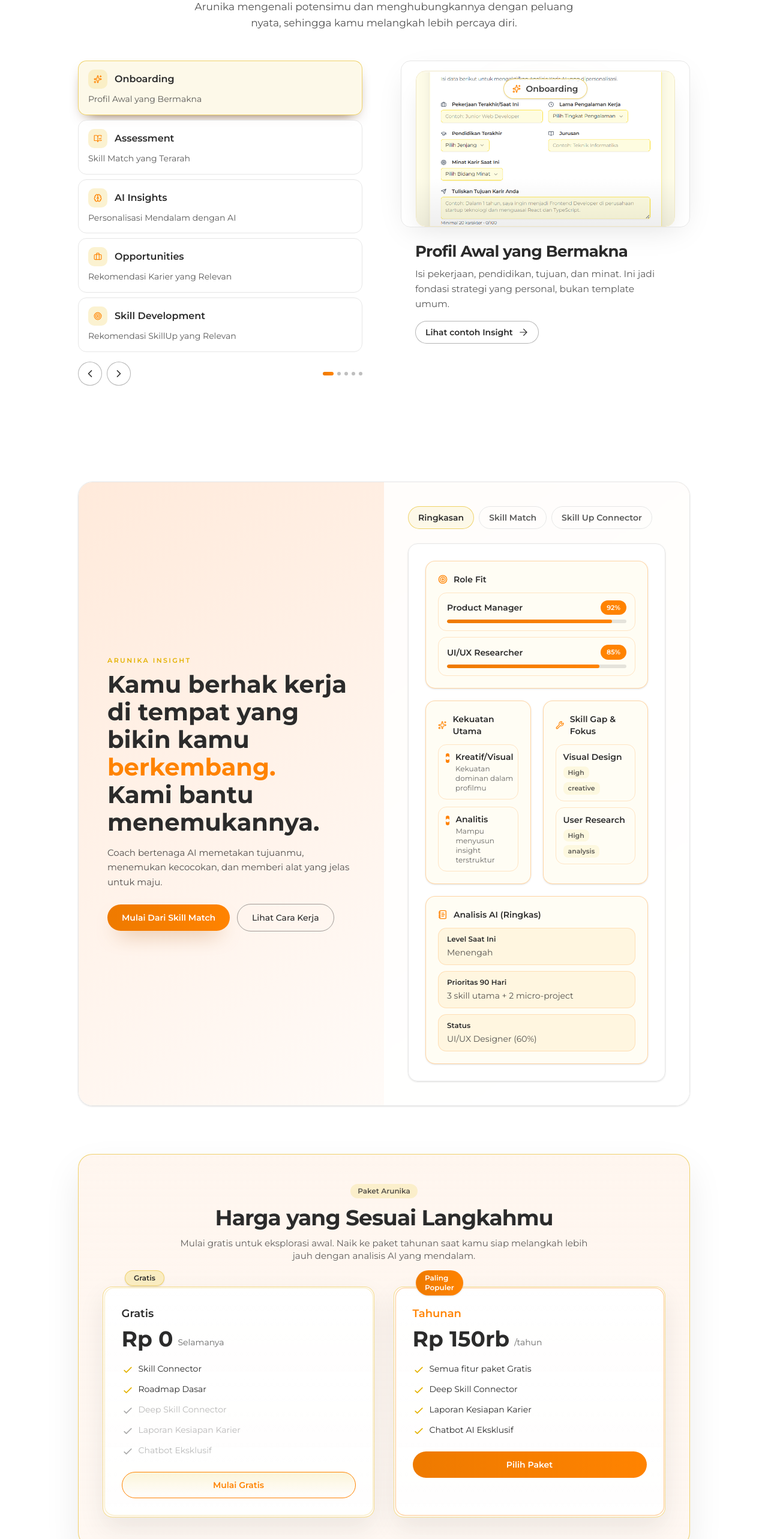
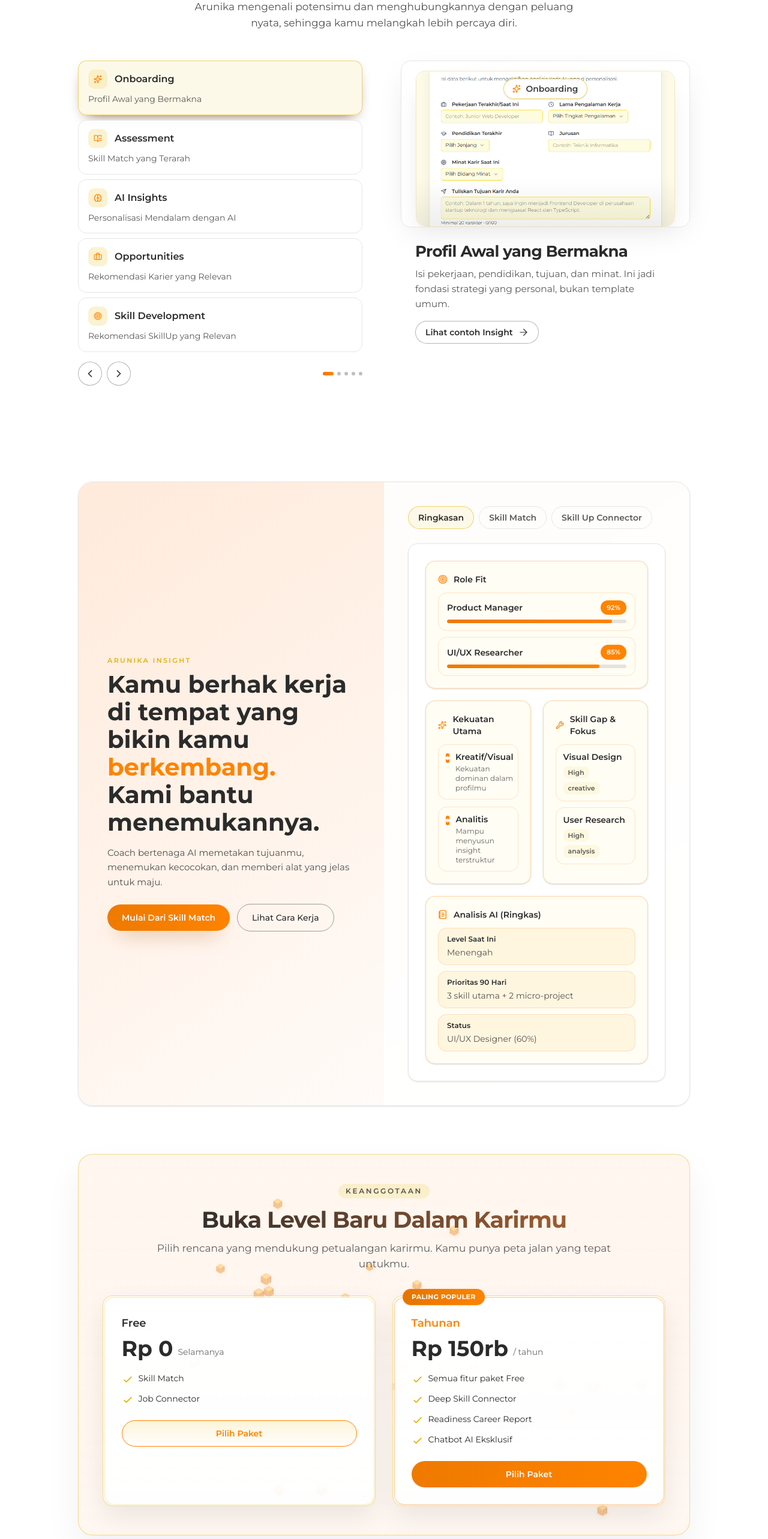
Before and after one commit to dewi-sartika-pi-arunika25/Arunika_FE, a Next.js app: page / in a window 1280 px wide. Shown: the part 1160-3726 px from the top of the page at 60% size. Built offline with nearby package versions, Linux system fonts and the light colour scheme.

Commit message:
feat(pricing): redesign section + UX copy baru; cards lebih ramping; cursor-reactive floating icons; drop AnimatedBadge & Snow; perbaiki badge prop

```diff
--- a/src/components/pricing/AnimatedBadge.jsx
+++ /dev/null
@@ -1,36 +0,0 @@
-"use client";
-import { motion } from "framer-motion";
-
-export default function AnimatedBadge({
-  label = "Gratis",
-  tone = "free", // "free" | "pro"
-  className = "",
-}) {
-  const isPro = tone === "pro";
-
-  return (
-    <motion.div
-      aria-hidden
-      initial={{ opacity: 0, y: -6 }}
-      animate={{ opacity: 1, y: 0 }}
-      whileHover={{ scale: 1.05, rotate: isPro ? 1.5 : -1.5 }}
-      transition={{ type: "spring", stiffness: 300, damping: 22 }}
-      className={[
-        "absolute -top-4 left-5 z-10 rounded-full px-3.5 py-1 text-xs font-semibold",
-        "backdrop-blur-md shadow-sm border",
-        className,
-      ].join(" ")}
-      style={{
-        color: isPro ? "#fff" : "var(--text)",
-        background: isPro
-          ? "linear-gradient(90deg, color-mix(in oklab, var(--primary) 95%, black), var(--primary))"
-          : "color-mix(in oklab, var(--accent-3) 60%, transparent)",
-        borderColor: isPro
-          ? "color-mix(in oklab, var(--primary) 50%, transparent)"
-          : "color-mix(in oklab, var(--accent-2) 45%, transparent)",
-      }}
-    >
-      {label}
-    </motion.div>
-  );
-}
--- /dev/null
+++ b/src/components/pricing/FloatingIcons.jsx
@@ -0,0 +1,105 @@
+"use client";
+
+import { useEffect, useMemo, useRef, useState } from "react";
+
+/**
+ * Floating icons yang:
+ * - HANYA dirender setelah mount (hindari hydration mismatch)
+ * - Ikut arah kursor (parallax halus)
+ * - Posisi & ukuran stabil selama sesi (di-random sekali saat mount)
+ */
+export default function FloatingIcons({
+  className = "",
+  icon = "/icon.svg",
+  count = 18,
+  size = [14, 22],          // [min, max] px
+  drift = [6, 14],          // [min, max] px amplitudo sway
+  speed = [8, 16],          // [min, max] s durasi
+  areaPadding = 24,         // margin dari tepi container
+}) {
+  const [mounted, setMounted] = useState(false);
+  const [mouse, setMouse] = useState({ x: 0, y: 0 });
+  const boxRef = useRef(null);
+
+  // render client-only (mencegah SSR vs CSR beda angka -> hydration error)
+  useEffect(() => setMounted(true), []);
+  useEffect(() => {
+    const el = boxRef.current;
+    if (!el) return;
+    const onMove = (e) => {
+      const rect = el.getBoundingClientRect();
+      const cx = rect.left + rect.width / 2;
+      const cy = rect.top + rect.height / 2;
+      const x = (e.clientX - cx) / rect.width;   // -0.5 .. 0.5
+      const y = (e.clientY - cy) / rect.height;  // -0.5 .. 0.5
+      setMouse({ x, y });
+    };
+    window.addEventListener("pointermove", onMove, { passive: true });
+    return () => window.removeEventListener("pointermove", onMove);
+  }, []);
+
+  // generate titik stabil (sekali saat mount)
+  const items = useMemo(() => {
+    if (!mounted) return [];
+    const rand = (min, max) => min + Math.random() * (max - min);
+    return Array.from({ length: count }).map(() => ({
+      top:    `${rand(8, 92)}%`,
+      left:   `${rand(8, 92)}%`,
+      size:   Math.round(rand(size[0], size[1])),
+      drift:  rand(drift[0], drift[1]),
+      dur:    rand(speed[0], speed[1]),
+      delay:  -rand(0, 8),
+    }));
+    // eslint-disable-next-line react-hooks/exhaustive-deps
+  }, [mounted]);
+
+  if (!mounted) return null;
+
+  return (
+    <div
+      ref={boxRef}
+      className={`pointer-events-none absolute inset-0 ${className}`}
+      style={{ zIndex: 0, padding: areaPadding }}
+      aria-hidden
+    >
+      <style jsx>{`
+        @keyframes floatY {
+          0%,100% { transform: translateY(calc(var(--drift) * -1)); }
+          50%     { transform: translateY(var(--drift)); }
+        }
+        @keyframes swayX {
+          0%,100% { transform: translateX(calc(var(--drift) * -1)); }
+          50%     { transform: translateX(var(--drift)); }
+        }
+      `}</style>
+
+      {items.map((it, i) => {
+        // parallax ringan mengikuti mouse
+        const parallaxX = mouse.x * 8; // px +/-
+        const parallaxY = mouse.y * 8;
+
+        return (
+          <img
+            key={i}
+            src={icon}
+            alt=""
+            className="absolute opacity-60"
+            style={{
+              top: it.top,
+              left: it.left,
+              width: it.size,
+              height: it.size,
+              filter: "drop-shadow(0 2px 6px rgba(0,0,0,.10))",
+              transform: `translate(${parallaxX}px, ${parallaxY}px)`,
+              animation: `floatY ${it.dur}s ease-in-out ${it.delay}s infinite`,
+              // tambahin swayX tipis via CSS variable + composite di parent:
+              // di sini cukup floatY agar hemat repaint
+              // kalau mau double anim, bisa kombinasikan matrix/translate lain
+              ["--drift"]: `${it.drift}px`,
+            }}
+          />
+        );
+      })}
+    </div>
+  );
+}
--- a/src/components/pricing/PlanCard.jsx
+++ b/src/components/pricing/PlanCard.jsx
@@ -2,7 +2,6 @@
 
 import { useState } from "react";
 import { motion } from "framer-motion";
-import AnimatedBadge from "./AnimatedBadge";
 
 export default function PlanCard({
   name,
@@ -11,7 +10,7 @@
   features = [],           // [{ label: string, on: boolean }]
   cta = "Pilih Paket",
   highlighted = false,     // untuk paket Tahunan
-  badge,                   // { label: string, tone?: "free" | "pro" }
+  badge,                   // string | { label: string, tone?: "free" | "pro" }
   maxWidth = "520px",
   hoverGlow = false,       // "orange" | false
 }) {
@@ -19,7 +18,14 @@
   const primary = "var(--primary)";
   const text = "var(--text)";
 
-  // palet glow oranye agar nyambung
+  // ===== Normalisasi badge =====
+  // Boleh kirim string atau object. Jangan render object mentah!
+  const badgeLabel = typeof badge === "string" ? badge : badge?.label;
+  const badgeTone  = typeof badge === "string"
+    ? (highlighted ? "pro" : "free")
+    : badge?.tone ?? (highlighted ? "pro" : "free");
+
+  // Palet glow oranye agar nyambung
   const glowBg =
     hoverGlow === "orange"
       ? "radial-gradient(40% 38% at 50% 0%, color-mix(in oklab, var(--primary) 18%, transparent), transparent)," +
@@ -30,7 +36,7 @@
     <motion.div
       onHoverStart={() => setHover(true)}
       onHoverEnd={() => setHover(false)}
-      whileHover={{ y: -4, scale: 1.05 }}
+      whileHover={{ y: -4, scale: 1.03 }}
       transition={{ duration: 0.22, ease: "easeOut" }}
       className="relative h-full w-full rounded-2xl p-[1.5px] group"
       style={{
@@ -52,10 +58,27 @@
         />
       )}
 
-      {badge?.label && (
-        <div className="absolute -top-3 left-4 z-10">
-          <AnimatedBadge label={badge.label} tone={badge.tone} />
-        </div>
+      {/* BADGE — HANYA render string label, JANGAN object */}
+      {badgeLabel && (
+        <motion.div
+          aria-hidden
+          initial={{ opacity: 0, y: -6 }}
+          animate={{ opacity: 1, y: 0 }}
+          className="absolute -top-3 left-4 z-10 rounded-full px-3.5 py-1 text-[11px] font-extrabold tracking-wide backdrop-blur-md border shadow-sm"
+          style={{
+            color: badgeTone === "pro" ? "#fff" : "var(--text)",
+            background:
+              badgeTone === "pro"
+                ? "linear-gradient(90deg, color-mix(in oklab, var(--primary) 92%, black), var(--primary))"
+                : "color-mix(in oklab, var(--accent-3) 60%, transparent)",
+            borderColor:
+              badgeTone === "pro"
+                ? "color-mix(in oklab, var(--primary) 46%, transparent)"
+                : "color-mix(in oklab, var(--accent-2) 42%, transparent)",
+          }}
+        >
+          {badgeLabel}
+        </motion.div>
       )}
 
       <div
--- a/src/components/pricing/PricingSection.jsx
+++ b/src/components/pricing/PricingSection.jsx
@@ -3,17 +3,16 @@
 import { motion } from "framer-motion";
 import PlanCard from "./PlanCard";
 import { plans } from "@/lib/pricing";
-import { useApproachReveal } from "@/hooks/useMotionPresets"; // ⬅️ in-view reveal
+import FloatingIcons from "./FloatingIcons";
+import { useApproachReveal } from "@/hooks/useMotionPresets";
 
 export default function PricingSection() {
-  // Muncul saat section mendekat, hilang saat keluar area pantau
   const { ref, visible } = useApproachReveal({
-    amount: 0.3,                     // ~30% elemen terlihat -> muncul
-    rootMargin: "-12% 0px -12% 0px", // buffer atas & bawah biar smooth
+    amount: 0.25,
+    rootMargin: "-10% 0px -10% 0px",
   });
 
   return (
-    // ⬇⬇ className="section" tetap ditiadakan agar patokan lebar pakai .wrap
     <section id="keanggotaan">
       <div className="wrap">
         <motion.div
@@ -21,50 +20,70 @@
           initial={{ opacity: 0, y: 14, filter: "blur(2px)" }}
           animate={{
             opacity: visible ? 1 : 0,
-            y:       visible ? 0 : 12,
-            filter:  visible ? "blur(0px)" : "blur(2px)",
+            y: visible ? 0 : 12,
+            filter: visible ? "blur(0px)" : "blur(2px)",
           }}
-          transition={{ duration: 0.4, ease: "easeOut" }}
-          className="rounded-3xl px-0 py-10 sm:py-12 transition-[pointer-events] duration-200"
+          transition={{ duration: 0.38, ease: "easeOut" }}
+          className="relative rounded-3xl px-0 py-10 sm:py-12 overflow-hidden"
           style={{
             background:
-              "linear-gradient(180deg, #FFF6EF, color-mix(in oklab, #FFF6EF 80%, transparent))",
-            border: "1.5px solid color-mix(in oklab, var(--accent-2) 55%, transparent)",
-            boxShadow: "0 26px 60px rgba(0,0,0,.08)",
-            backdropFilter: "blur(10px) saturate(1.1)",
-            pointerEvents: visible ? "auto" : "none",
+              "linear-gradient(180deg, #FFF6EF, color-mix(in oklab, #FFF6EF 90%, transparent))",
+            border:
+              "1px solid color-mix(in oklab, var(--accent-2) 42%, transparent)",
+            boxShadow: "0 26px 60px rgba(0,0,0,.06)",
           }}
         >
-          <div className="text-center max-w-3xl mx-auto px-6 sm:px-10">
+          {/* Floating ikon kecil, interaktif */}
+          <FloatingIcons className="opacity-70" count={22} icon="/icon.svg" />
+
+          {/* Copy header — SATU BARIS & lebih kecil */}
+          <div className="relative text-center max-w-4xl mx-auto px-6 sm:px-10">
             <span
-              className="inline-block rounded-full px-3 py-1 text-xs font-semibold"
+              className="inline-block rounded-full px-3 py-1 text-[10px] sm:text-xs font-semibold tracking-[0.22em]"
               style={{
-                background: "color-mix(in oklab, var(--accent-3) 48%, transparent)",
+                background:
+                  "color-mix(in oklab, var(--accent-3) 48%, transparent)",
                 color: "color-mix(in oklab, var(--text) 80%, transparent)",
               }}
             >
-              Paket Arunika
+              KEANGGOTAAN
             </span>
+
             <h2
-              className="mt-3 text-3xl sm:text-4xl font-bold tracking-tight"
-              style={{ color: "var(--text)" }}
+              className="mt-3 text-[28px] sm:text-[34px] md:text-[38px] font-extrabold tracking-tight leading-tight"
+              style={{
+                // hitam → orange halus
+                background:
+                  "linear-gradient(90deg, color-mix(in oklab, var(--text) 95%, black), color-mix(in oklab, var(--primary) 65%, var(--text)))",
+                WebkitBackgroundClip: "text",
+                color: "transparent",
+                whiteSpace: "nowrap", // satu baris
+              }}
+              title="Buka Level Baru Dalam Karirmu"
             >
-              Harga yang Sesuai Langkahmu
+              Buka Level Baru Dalam Karirmu
             </h2>
+
             <p
-              className="mt-3 text-sm sm:text-[15px]"
+              className="mt-3 text-[15px] sm:text-[16px] md:text-[17px]"
               style={{ color: "color-mix(in oklab, var(--text) 75%, transparent)" }}
             >
-              Mulai gratis untuk eksplorasi awal. Naik ke paket tahunan saat kamu siap
-              melangkah lebih jauh dengan analisis AI yang mendalam.
+              Pilih rencana yang mendukung petualangan karirmu. Kamu punya peta jalan yang
+              tepat untukmu.
             </p>
           </div>
 
-          {/* GRID KARTU — mengikuti lebar .wrap */}
-          <div className="mt-10 px-6 sm:px-10">
-            <div className="grid gap-8 sm:grid-cols-2">
+          {/* GRID KARTU — kartu ramping, sama lebar, tinggi cukup untuk copy */}
+          <div className="relative mt-10 px-6 sm:px-10">
+            <div className="mx-auto grid gap-6 sm:gap-7 md:grid-cols-2 max-w-5xl">
               {plans.map((p) => (
-                <PlanCard key={p.id} {...p} />
+                <PlanCard
+                  key={p.id}
+                  {...p}
+                  maxWidth="460px"   // kartu lebih ramping
+                  minHeight="520px"  // lebih panjang agar napas
+                  hoverGlow="orange"
+                />
               ))}
             </div>
           </div>
--- a/src/components/pricing/PricingSnow.jsx
+++ /dev/null
@@ -1,95 +0,0 @@
-"use client";
-import { useEffect, useRef, useState } from "react";
-
-export default function PricingSnow({
-  density = 0.35,   // partikel / 100k px
-  maxCount = 80,
-  speed = [0.15, 0.45], // min..max px/frame
-}) {
-  const ref = useRef(null);
-  const raf = useRef(0);
-  const flakes = useRef([]);
-  const [enabled, setEnabled] = useState(true);
-
-  useEffect(() => {
-    const prefersReduced =
-      typeof matchMedia !== "undefined" &&
-      matchMedia("(prefers-reduced-motion: reduce)").matches;
-    setEnabled(!prefersReduced);
-  }, []);
-
-  useEffect(() => {
-    if (!enabled) return;
-    const canvas = ref.current;
-    const ctx = canvas.getContext("2d");
-    const DPR = Math.min(2, devicePixelRatio || 1);
-
-    const fit = () => {
-      const { width, height } = canvas.getBoundingClientRect();
-      canvas.width = width * DPR;
-      canvas.height = height * DPR;
-      ctx.setTransform(DPR, 0, 0, DPR, 0, 0);
-
-      const area = (width * height) / 100000;
-      const n = Math.min(maxCount, Math.round(area * density));
-      flakes.current = Array.from({ length: n }, () => ({
-        x: Math.random() * width,
-        y: Math.random() * height,
-        r: 0.6 + Math.random() * 1.4,
-        vy: speed[0] + Math.random() * (speed[1] - speed[0]),
-        drift: (Math.random() - 0.5) * 0.25,
-        t: Math.random() * Math.PI * 2,
-      }));
-    };
-
-    const color = getComputedStyle(document.documentElement)
-      .getPropertyValue("--accent-3")
-      .trim() || "#F7E6A4";
-
-    const draw = () => {
-      const { width, height } = canvas.getBoundingClientRect();
-      ctx.clearRect(0, 0, width, height);
-
-      flakes.current.forEach((p) => {
-        p.t += 0.02;
-        p.y += p.vy;
-        p.x += Math.cos(p.t) * p.drift;
-
-        if (p.y > height + 6) {
-          p.y = -6;
-          p.x = Math.random() * width;
-        }
-        if (p.x < -6) p.x = width + 6;
-        if (p.x > width + 6) p.x = -6;
-
-        ctx.beginPath();
-        ctx.globalAlpha = 0.18;              // halus
-        ctx.fillStyle = color;
-        ctx.arc(p.x, p.y, p.r, 0, Math.PI * 2);
-        ctx.fill();
-      });
-
-      raf.current = requestAnimationFrame(draw);
-    };
-
-    const ro = new ResizeObserver(fit);
-    ro.observe(canvas);
-    fit();
-    raf.current = requestAnimationFrame(draw);
-
-    return () => {
-      cancelAnimationFrame(raf.current);
-      ro.disconnect();
-    };
-  }, [enabled, density, maxCount, speed]);
-
-  if (!enabled) return null;
-  return (
-    <canvas
-      ref={ref}
-      className="pointer-events-none absolute inset-0"
-      style={{ mixBlendMode: "normal" }}
-      aria-hidden
-    />
-  );
-}
--- a/src/lib/pricing.js
+++ b/src/lib/pricing.js
@@ -1,32 +1,30 @@
 export const plans = [
   {
     id: "free",
-    name: "Gratis",
+    name: "Free",
     price: "Rp 0",
     cadence: "Selamanya",
-    badge: { label: "Gratis", tone: "free" },
     features: [
-      { label: "Skill Connector", on: true },
-      { label: "Roadmap Dasar", on: true },
-      { label: "Deep Skill Connector", on: false },
-      { label: "Laporan Kesiapan Karier", on: false },
-      { label: "Chatbot Eksklusif", on: false },
+      { label: "Skill Match", on: true },
+      { label: "Job Connector", on: true },
     ],
-    cta: "Mulai Gratis",
+    cta: "Pilih Paket",
+    highlighted: false,
+    // badge: undefined
   },
   {
-    id: "yearly",
+    id: "pro-yearly",
     name: "Tahunan",
     price: "Rp 150rb",
-    cadence: "/tahun",
-    highlighted: true,
-    badge: { label: "Paling Populer", tone: "pro" },
+    cadence: "/ tahun",
     features: [
-      { label: "Semua fitur paket Gratis", on: true },
+      { label: "Semua fitur paket Free", on: true },
       { label: "Deep Skill Connector", on: true },
-      { label: "Laporan Kesiapan Karier", on: true },
+      { label: "Readiness Career Report", on: true },
       { label: "Chatbot AI Eksklusif", on: true },
     ],
     cta: "Pilih Paket",
+    highlighted: true,
+    badge: "PALING POPULER",
   },
 ];
```
Also changed, not shown: public/icon.svg (added).
